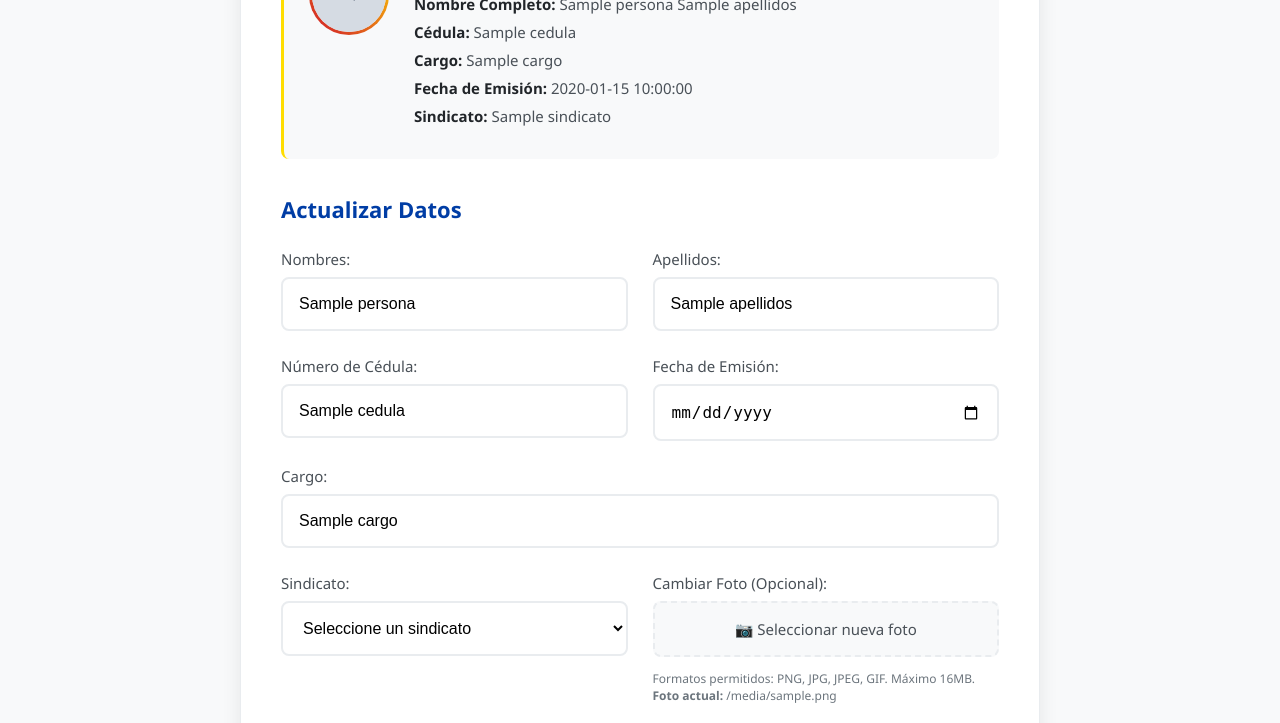
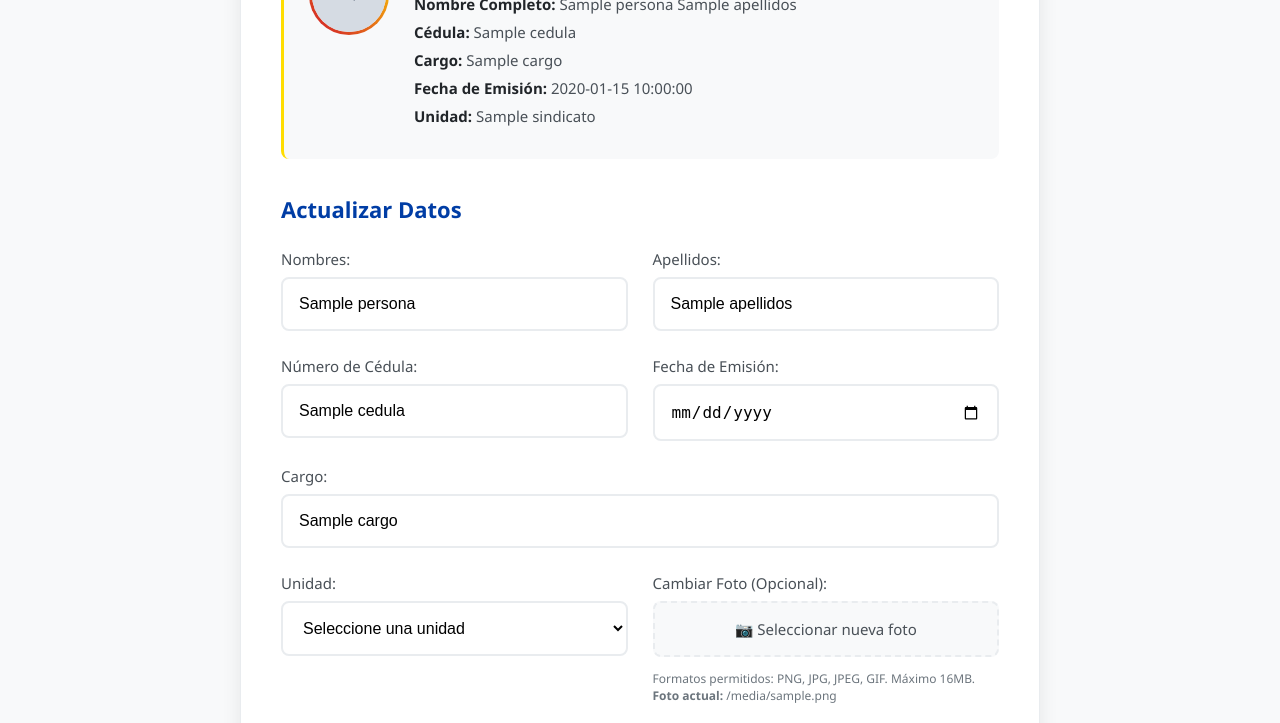
Before and after one commit to CesarBLC/sistema-trabajadores-v2, a Flask app: page /admin/editar/1 in a window 1280 px wide. Shown: the part 358-1081 px from the top of the page. Run offline with Flask 3, Linux system fonts and the light colour scheme; the visitor is signed in with stand-in values (Sample User, id 1); grey boxes marked "Sample" are stand-in pictures; a database or web service that is not in the repository returns one stand-in record (values such as "Sample title"); some libraries are stand-ins or nearby versions.

Commit message:
Nuevo campo agregado

```diff
--- a/app.py
+++ b/app.py
@@ -28,7 +28,7 @@ app.secret_key = '10000'
 ADMIN_USER = "admin"
 ADMIN_PASS = "admin123"
 ALLOWED_EXTENSIONS = {'png', 'jpg', 'jpeg', 'gif'}
-SINDICATOS = ['UBT', 'CBST', 'FUNTTBCCAC']
+UNIDADES = ['Construcción', 'Cemento']
 DATABASE_URL = os.environ.get('DATABASE_URL')
 
 app.config['MAX_CONTENT_LENGTH'] = 16 * 1024 * 1024
@@ -328,11 +328,11 @@ def agregar_persona():
         cedula = request.form['cedula'].strip()
         fecha_emision = request.form['fecha_emision'].strip()
         cargo = request.form['cargo'].strip()
-        sindicato = request.form['sindicato'].strip()
+        unidad = request.form['unidad'].strip()
 
-        if not all([nombres, apellidos, cedula, fecha_emision, cargo, sindicato]):
+        if not all([nombres, apellidos, cedula, fecha_emision, cargo, unidad]):
             flash('Todos los campos son obligatorios', 'error')
-            return render_template('agregar_persona.html', sindicatos=SINDICATOS)
+            return render_template('agregar_persona.html', unidades=UNIDADES)
 
         foto_url = None
         if 'foto' in request.files:
@@ -355,13 +355,12 @@ def agregar_persona():
             persona_id = str(uuid.uuid4())
 
             affected = execute_query(
-                """INSERT INTO personas (id, nombres, apellidos, cedula, fecha_emision, cargo, foto, sindicato)
-                   VALUES (%s, %s, %s, %s, %s, %s, %s, %s)""" if DATABASE_URL else
-                """INSERT INTO personas (id, nombres, apellidos, cedula, fecha_emision, cargo, foto, sindicato)
-                   VALUES (?, ?, ?, ?, ?, ?, ?, ?)""",
-                (persona_id, nombres, apellidos, cedula, fecha_emision, cargo, foto_url, sindicato)
-            )
-
+    """INSERT INTO personas (id, nombres, apellidos, cedula, fecha_emision, cargo, foto, sindicato)
+       VALUES (%s, %s, %s, %s, %s, %s, %s, %s)""" if DATABASE_URL else
+    """INSERT INTO personas (id, nombres, apellidos, cedula, fecha_emision, cargo, foto, sindicato)
+       VALUES (?, ?, ?, ?, ?, ?, ?, ?)""",
+    (persona_id, nombres, apellidos, cedula, fecha_emision, cargo, foto_url, unidad)
+)
             if affected > 0:
                 qr_data = url_for('ver_perfil_publico', cedula=cedula, _external=True)
                 qr = qrcode.QRCode(version=1, box_size=10, border=5)
@@ -376,7 +375,7 @@ def agregar_persona():
                 qr_url = '/' + qr_path
 
                 flash('Trabajador agregado exitosamente', 'success')
-                return render_template('agregar_persona.html', qr_url=qr_url, persona_id=persona_id, sindicatos=SINDICATOS)
+                return render_template('agregar_persona.html', qr_url=qr_url, persona_id=persona_id, unidades=UNIDADES)
             else:
                 flash('Error al guardar el trabajador. Intente nuevamente.', 'error')
                 return render_template('agregar_persona.html', sindicatos=SINDICATOS)
@@ -384,7 +383,7 @@ def agregar_persona():
             flash(f'Error en la base de datos: {str(e)}', 'error')
             return render_template('agregar_persona.html', sindicatos=SINDICATOS)
 
-    return render_template('agregar_persona.html', sindicatos=SINDICATOS)
+    return render_template('agregar_persona.html', unidades=UNIDADES)
 
 @app.route('/admin/editar/<persona_id>', methods=['GET', 'POST'])
 @login_required
@@ -395,7 +394,7 @@ def editar_persona(persona_id):
         cedula = request.form['cedula'].strip()
         fecha_emision = request.form['fecha_emision'].strip()
         cargo = request.form['cargo'].strip()
-        sindicato = request.form['sindicato'].strip()
+        unidad = request.form['unidad'].strip()
 
         persona_actual = execute_query_one(
             "SELECT foto FROM personas WHERE id = %s" if DATABASE_URL else "SELECT foto FROM personas WHERE id = ?",
@@ -418,12 +417,12 @@ def editar_persona(persona_id):
 
         try:
             affected = execute_query(
-                """UPDATE personas SET nombres=%s, apellidos=%s, cedula=%s, fecha_emision=%s, cargo=%s, foto=%s, sindicato=%s
-                   WHERE id=%s""" if DATABASE_URL else
-                """UPDATE personas SET nombres=?, apellidos=?, cedula=?, fecha_emision=?, cargo=?, foto=?, sindicato=?
-                   WHERE id=?""",
-                (nombres, apellidos, cedula, fecha_emision, cargo, foto_url, sindicato, persona_id)
-            )
+    """UPDATE personas SET nombres=%s, apellidos=%s, cedula=%s, fecha_emision=%s, cargo=%s, foto=%s, sindicato=%s
+       WHERE id=%s""" if DATABASE_URL else
+    """UPDATE personas SET nombres=?, apellidos=?, cedula=?, fecha_emision=?, cargo=?, foto=?, sindicato=?
+       WHERE id=?""",
+    (nombres, apellidos, cedula, fecha_emision, cargo, foto_url, unidad, persona_id)
+)
 
             if affected > 0:
                 flash('Datos actualizados correctamente', 'success')
@@ -442,7 +441,7 @@ def editar_persona(persona_id):
             )
 
             if persona:
-                return render_template('editar_persona.html', p=persona, sindicatos=SINDICATOS)
+               return render_template('editar_persona.html', p=persona, unidades=UNIDADES)
             else:
                 flash('Trabajador no encontrado', 'error')
                 return redirect(url_for('admin_dashboard'))
--- a/templates/editar_persona.html
+++ b/templates/editar_persona.html
@@ -459,7 +459,7 @@
     <p><strong>Cargo:</strong> {{ p.cargo }}</p>
     <p><strong>Fecha de Emisión:</strong> {{ p.fecha_emision }}</p>
     {% if p.sindicato %}
-                    <p><strong>Sindicato:</strong> {{ p.sindicato }}</p>
+        <p><strong>Unidad:</strong> {{ p.sindicato }}</p>
     {% endif %}
 </div>
         </div>
@@ -496,15 +496,13 @@
                 </div>
 
                 <div class="form-group">
-                    <label for="sindicato">Sindicato:</label>
-                    <select id="sindicato" name="sindicato" required>
-                        <option value="">Seleccione un sindicato</option>
-                        <option value="UBT" {{ 'selected' if p.sindicato == 'UBT' }}>UBT</option>
-                        <option value="CBST" {{ 'selected' if p.sindicato == 'CBST' }}>CBST</option>
-                        <option value="FUNTTBCCAC" {{ 'selected' if p.sindicato == 'FUNTTBCCAC' }}>FUNTTBCCAC</option>
+    <label for="unidad">Unidad:</label>
+    <select id="unidad" name="unidad" required>
+        <option value="">Seleccione una unidad</option>
+        <option value="Construcción" {{ 'selected' if p.sindicato == 'Construcción' }}>Construcción</option>
+        <option value="Cemento" {{ 'selected' if p.sindicato == 'Cemento' }}>Cemento</option>
     </select>
 </div>
-
                 <div class="form-group">
                     <label for="foto">Cambiar Foto (Opcional):</label>
                     <div class="file-input-wrapper">
```
Also changed, not shown: templates/admin_dashboard.html (+4 -4 lines), templates/agregar_persona.html (+10 -12 lines), templates/perfil_trabajador.html (+3 -5 lines). Lines whose indentation alone changed are shown as unchanged.
